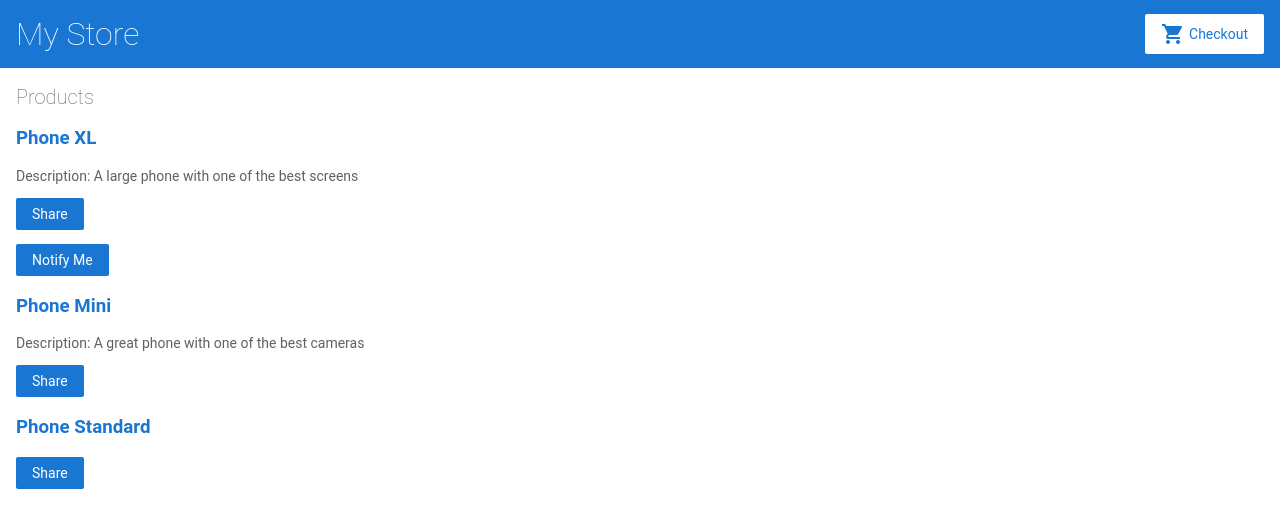
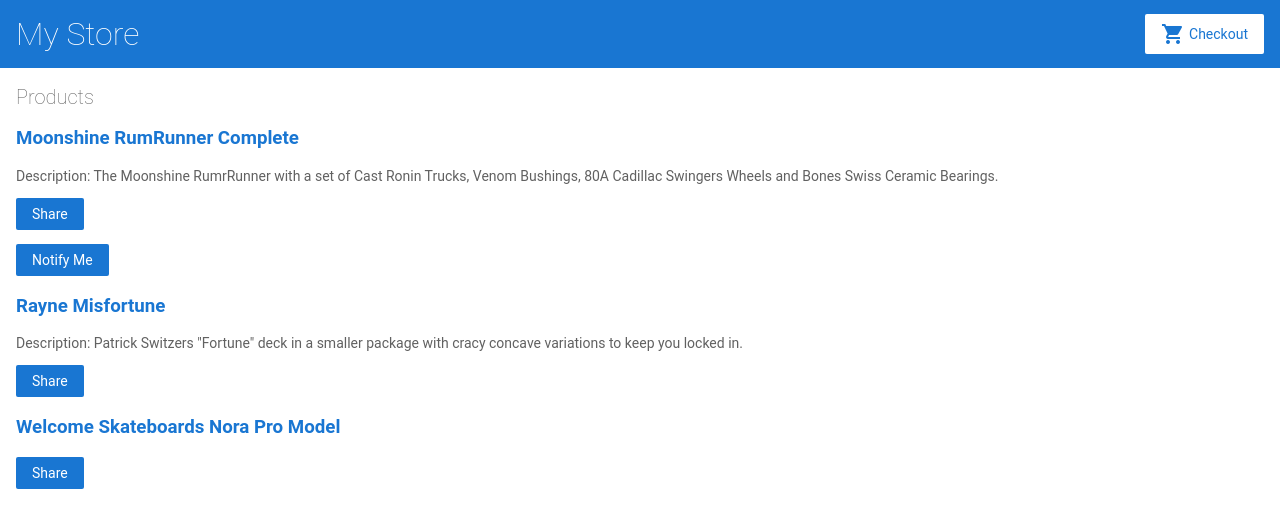
Before and after one commit to mcummings8091/angular-tour-of-heros-app, an Angular app: page / in a window 1280 px wide. Shown: the top 528 px of the page. Built offline with nearby package versions, Linux system fonts and the light colour scheme.

Commit message:
1 file modified

```diff
--- a/src/app/products.ts
+++ b/src/app/products.ts
@@ -8,19 +8,19 @@
 export const products = [
   {
     id: 1,
-    name: 'Phone XL',
+    name: 'Moonshine RumRunner Complete ',
     price: 799,
-    description: 'A large phone with one of the best screens'
+    description: 'The Moonshine RumrRunner with a set of Cast Ronin Trucks, Venom Bushings, 80A Cadillac Swingers Wheels and Bones Swiss Ceramic Bearings.'
   },
   {
     id: 2,
-    name: 'Phone Mini',
+    name: 'Rayne Misfortune',
     price: 699,
-    description: 'A great phone with one of the best cameras'
+    description: 'Patrick Switzers "Fortune" deck in a smaller package with cracy concave variations to keep you locked in.'
   },
   {
     id: 3,
-    name: 'Phone Standard',
+    name: 'Welcome Skateboards Nora Pro Model',
     price: 299,
     description: ''
   }
```
